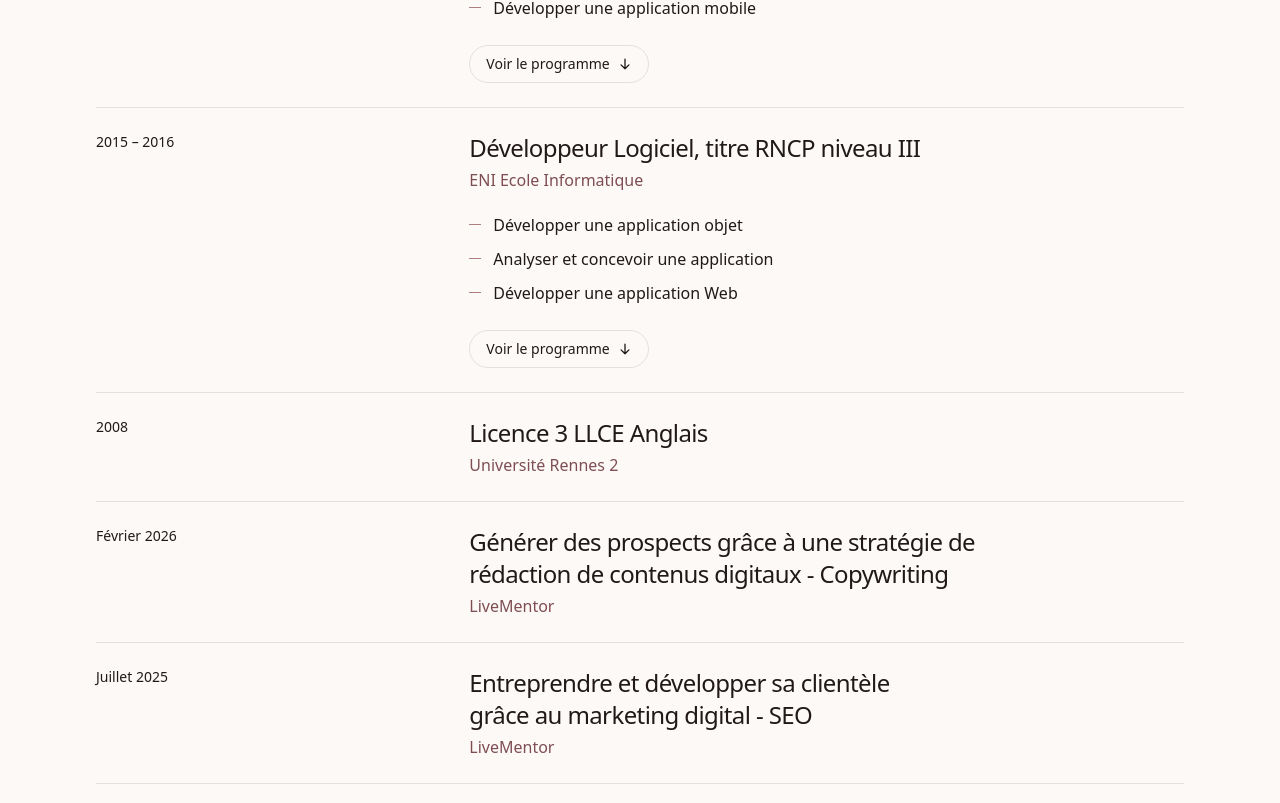
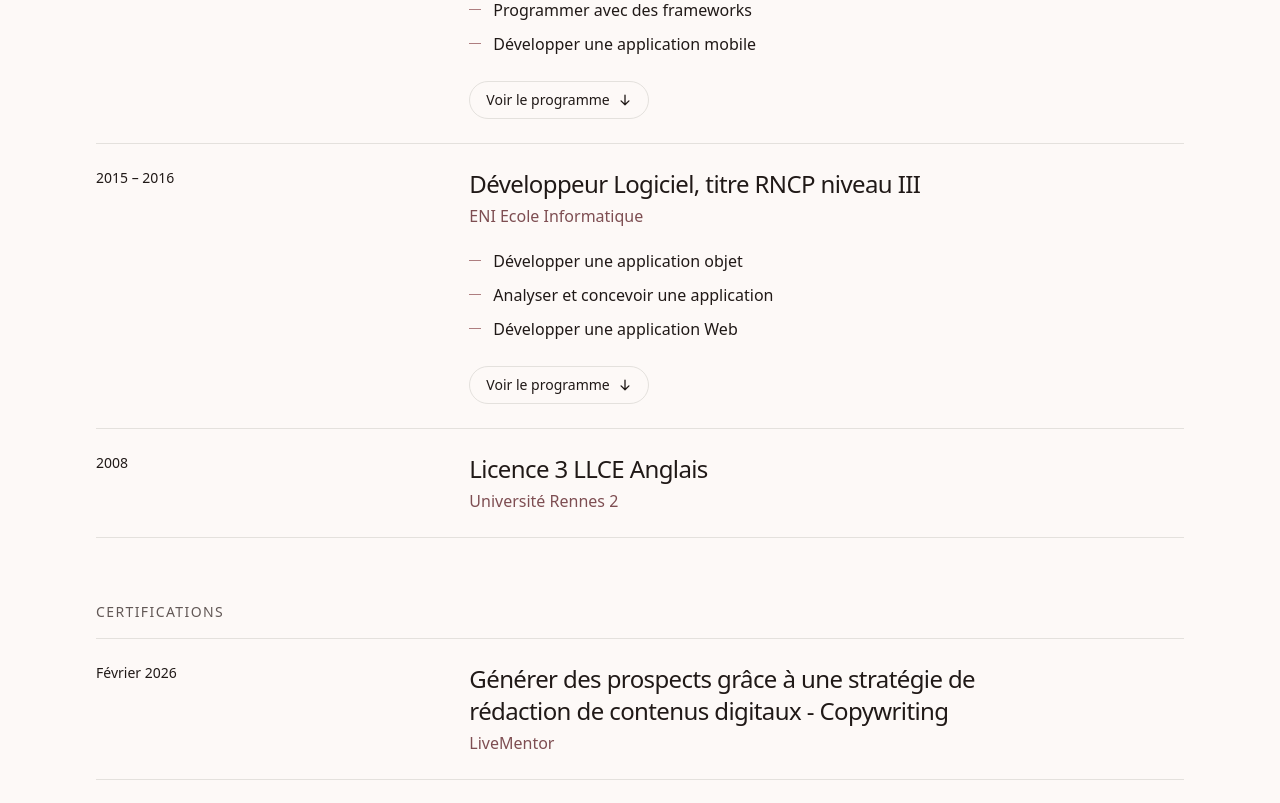
Before and after one commit to cynthialouis/vitrine, a React (Vite) app: page / in a window 1280 px wide. Shown: the part 3497-4300 px from the top of the page. Built offline with nearby package versions, Linux system fonts and the light colour scheme.

Commit message:
feat: separate degrees from certifications in education section

```diff
--- a/src/content/education.ts
+++ b/src/content/education.ts
@@ -14,7 +14,7 @@ export type Education = {
   modules?: readonly Module[]
 }
 
-export const education: readonly Education[] = [
+export const degrees: readonly Education[] = [
   {
     id: 'eni-concepteur-developpeur',
     title: 'Concepteur Développeur Informatique, titre RNCP niveau II',
@@ -98,6 +98,9 @@ export const education: readonly Education[] = [
     organization: 'Université Rennes 2',
     period: { start: '2008', end: '2008' },
   },
+]
+
+export const certifications: readonly Education[] = [
   {
     id: 'livementor-copywriting',
     title: 'Générer des prospects grâce à une stratégie de rédaction de contenus digitaux - Copywriting',
--- a/src/pages/home/EducationItem.tsx
+++ b/src/pages/home/EducationItem.tsx
@@ -15,7 +15,7 @@ export function EducationItem({ education }: EducationItemProps) {
   return (
     <article className="grid gap-x-8 gap-y-4 py-6 lg:grid-cols-12">
       <div className="lg:col-span-8 lg:col-start-5">
-        <h3 className="text-2xl font-medium tracking-tight text-balance">{title}</h3>
+        <h4 className="text-2xl font-medium tracking-tight text-balance">{title}</h4>
         <p className="mt-1 font-medium text-accent-ink">{organization}</p>
 
         {modules && modules.length > 0 && (
--- a/src/pages/home/EducationSection.tsx
+++ b/src/pages/home/EducationSection.tsx
@@ -1,7 +1,8 @@
+import type { ReactNode } from 'react'
 import { Container } from '../../components/ui/Container'
 import { SectionHeading } from '../../components/ui/SectionHeading'
 import { Serif } from '../../components/ui/Serif'
-import { education } from '../../content/education'
+import { certifications, degrees } from '../../content/education'
 import { EducationItem } from './EducationItem'
 
 export function EducationSection() {
@@ -18,14 +19,42 @@ export function EducationSection() {
           description="Un parcours construit pas à pas."
         />
 
-        <ol className="mt-12 divide-y divide-line border-y border-line sm:mt-16">
-          {education.map((item) => (
+        <EducationGroup id="degrees-title" title="Diplômes" className="mt-12 sm:mt-16">
+          {degrees.map((item) => (
             <li key={item.id}>
               <EducationItem education={item} />
             </li>
           ))}
-        </ol>
+        </EducationGroup>
+
+        <EducationGroup id="certifications-title" title="Certifications" className="mt-16">
+          {certifications.map((item) => (
+            <li key={item.id}>
+              <EducationItem education={item} />
+            </li>
+          ))}
+        </EducationGroup>
       </Container>
     </section>
   )
 }
+
+type EducationGroupProps = {
+  id: string
+  title: string
+  className: string
+  children: ReactNode
+}
+
+function EducationGroup({ id, title, className, children }: EducationGroupProps) {
+  return (
+    <div className={className}>
+      <h3 id={id} className="text-sm font-medium tracking-widest text-ink-soft uppercase">
+        {title}
+      </h3>
+      <ol aria-labelledby={id} className="mt-4 divide-y divide-line border-y border-line">
+        {children}
+      </ol>
+    </div>
+  )
+}
```
Also changed, not shown: 2 other files (tests, documents, lock files or other folders).
